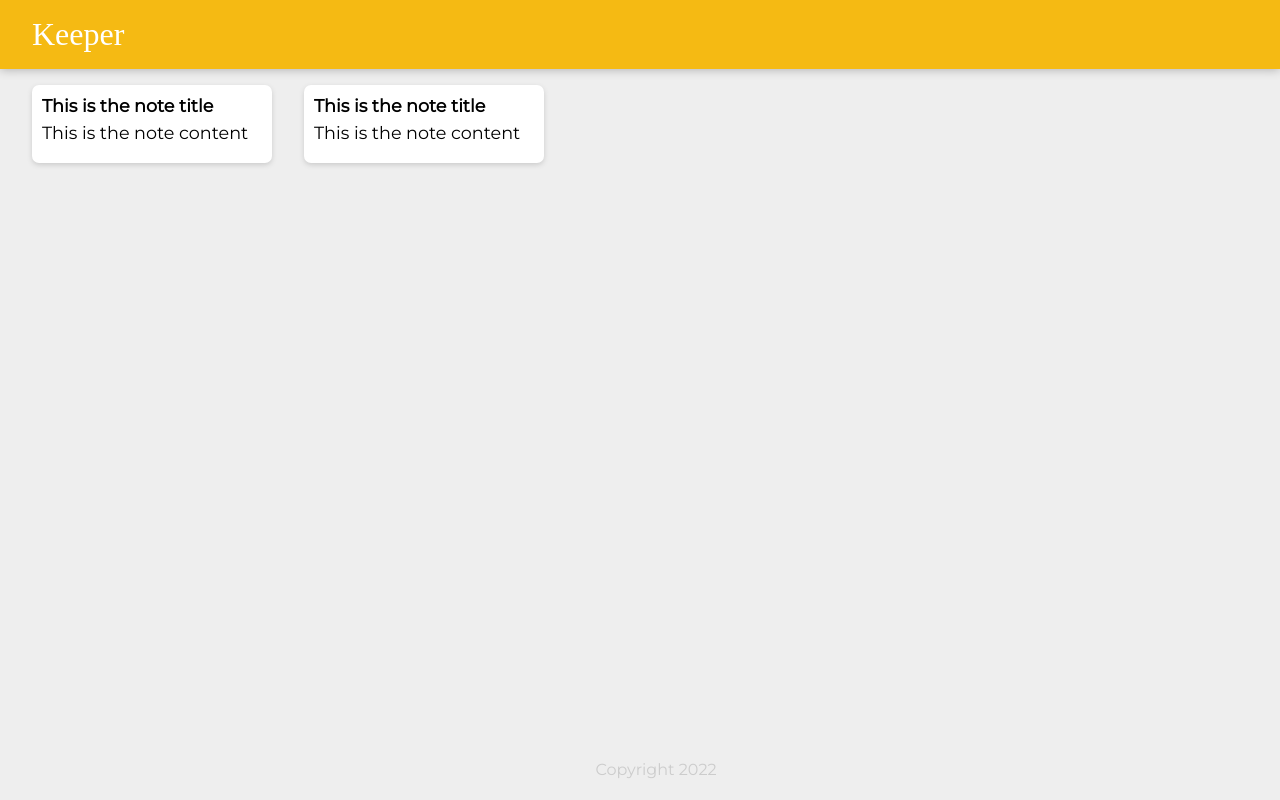
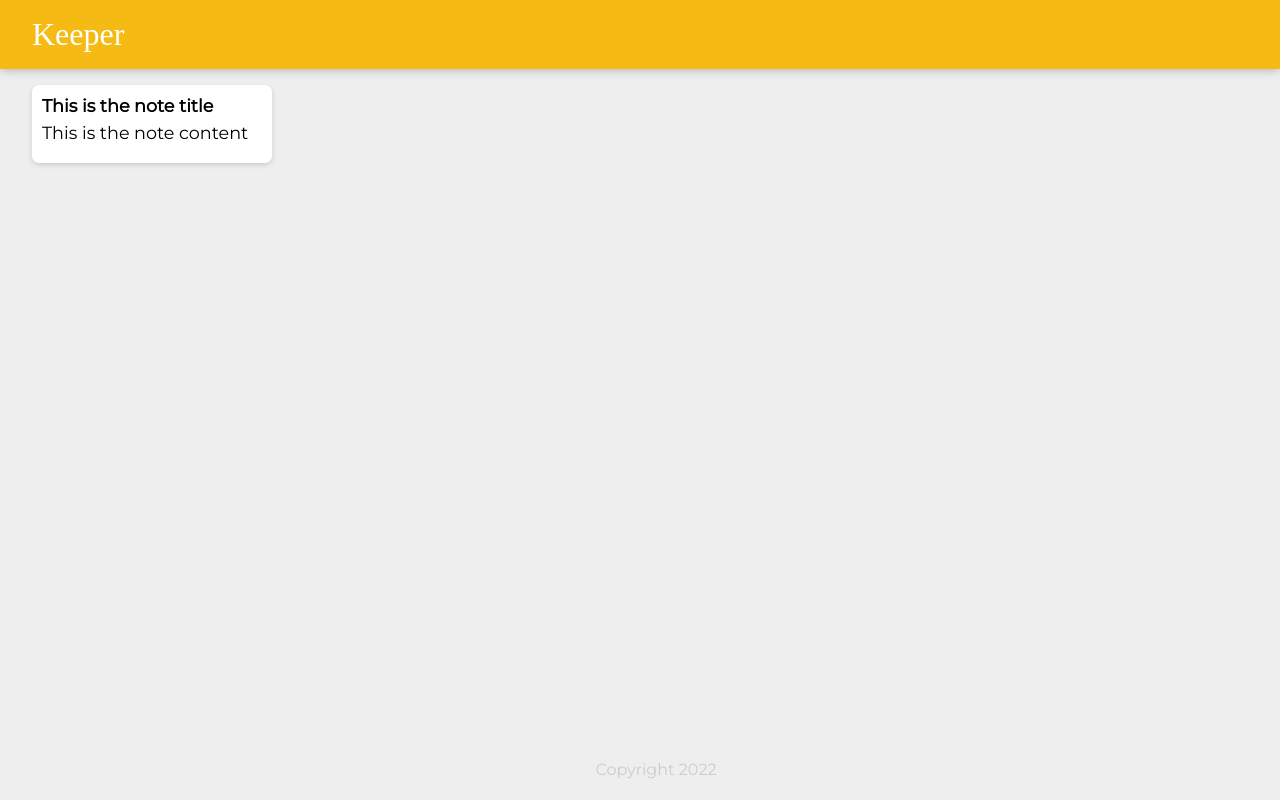
Before and after one commit to RamonFavero/KeeperApp, a React (Create React App) app: page / in a window 1280 px wide. Built offline with nearby package versions, Linux system fonts and the light colour scheme; a web font is replaced by a local one.

Commit message:
Revert "added a :hover just for the fun of it"
This reverts commit 06829e26d6b65ecdcba1e12162e7136a587793ba.

```diff
--- a/public/styles.css
+++ b/public/styles.css
@@ -54,6 +54,3 @@ footer p {
   white-space: pre-wrap;
   word-wrap: break-word;
 }
-.note:hover {
-  background: rgb(190, 190, 190);
-}
--- a/src/components/App.jsx
+++ b/src/components/App.jsx
@@ -7,7 +7,6 @@ function App() {
         <div>
             <Heading />
             <Note />
-            <Note />
             <Footer />
         </div>
 
--- a/src/components/Note.jsx
+++ b/src/components/Note.jsx
@@ -3,14 +3,12 @@ import React from "react";
 function Note() {
     return (
         <div className="note">
-
             <h1>
             This is the note title
             </h1>
             <p>
             This is the note content
             </p>
-
         </div>
     )
 }
```
